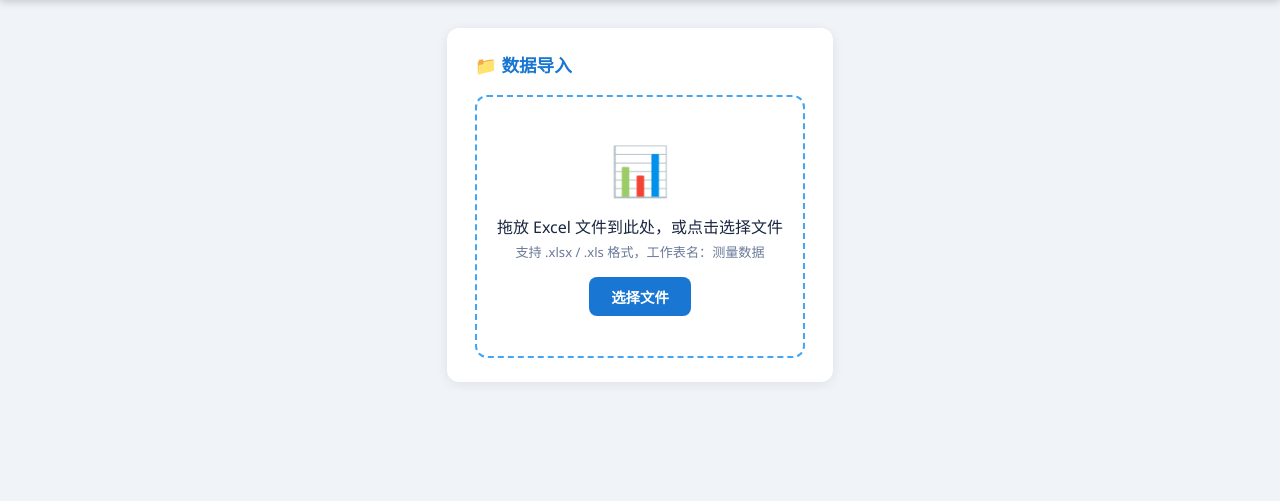
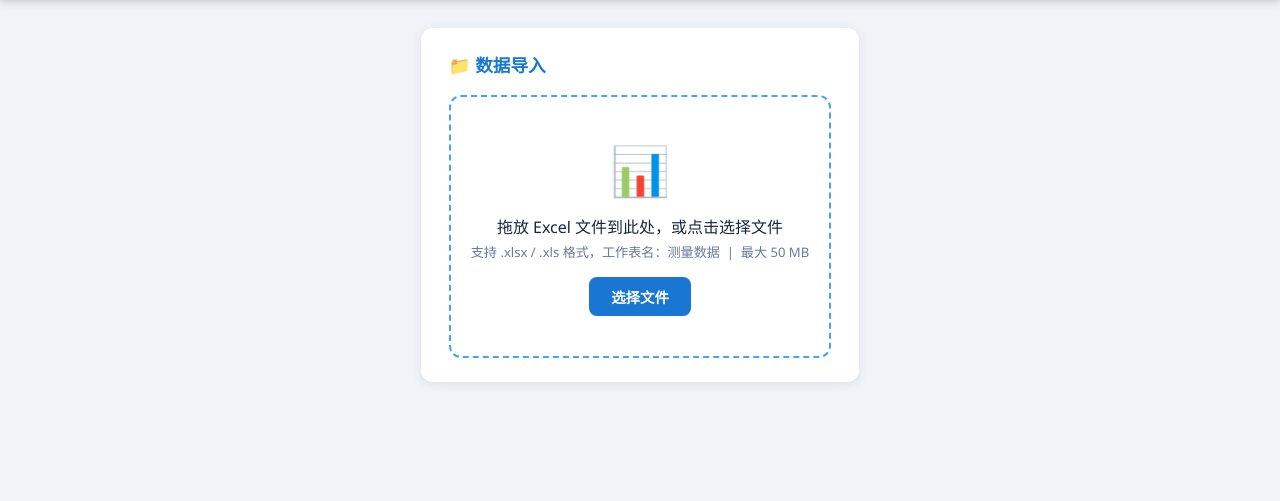
Before and after one commit to paidaxing5047-alt/gas-sensor-analyzer, a Flask app: page / in a window 1280 px wide. Shown: the part 92-593 px from the top of the page. Run offline with Flask 3, Linux system fonts and the light colour scheme; some libraries are stand-ins or nearby versions.

Commit message:
fix: address code review comments - clarify time column format and add file size hint
Co-authored-by: paidaxing5047-alt <262123065+paidaxing5047-alt@users.noreply.github.com>

```diff
--- a/src/core/data_loader.py
+++ b/src/core/data_loader.py
@@ -21,6 +21,7 @@ def load_excel(filepath):
         df = xl.parse(xl.sheet_names[0])
 
     # Identify time columns: columns whose name matches digits followed by 's'
+    # Expected format: '0s', '1s', '2s', ..., '300s' (integer seconds, lowercase 's' suffix)
     time_col_pattern = re.compile(r"^\d+s$")
     time_cols = [c for c in df.columns if time_col_pattern.match(str(c))]
     time_points = np.array([int(str(c).rstrip("s")) for c in time_cols])
--- a/templates/index.html
+++ b/templates/index.html
@@ -27,7 +27,7 @@
       <div class="drop-zone" id="dropZone">
         <div class="drop-icon">📊</div>
         <p class="drop-text">拖放 Excel 文件到此处，或点击选择文件</p>
-        <p class="drop-hint">支持 .xlsx / .xls 格式，工作表名：测量数据</p>
+        <p class="drop-hint">支持 .xlsx / .xls 格式，工作表名：测量数据 &nbsp;|&nbsp; 最大 50 MB</p>
         <input type="file" id="fileInput" accept=".xlsx,.xls" hidden />
         <button class="btn btn-primary" onclick="document.getElementById('fileInput').click()">选择文件</button>
       </div>
```
